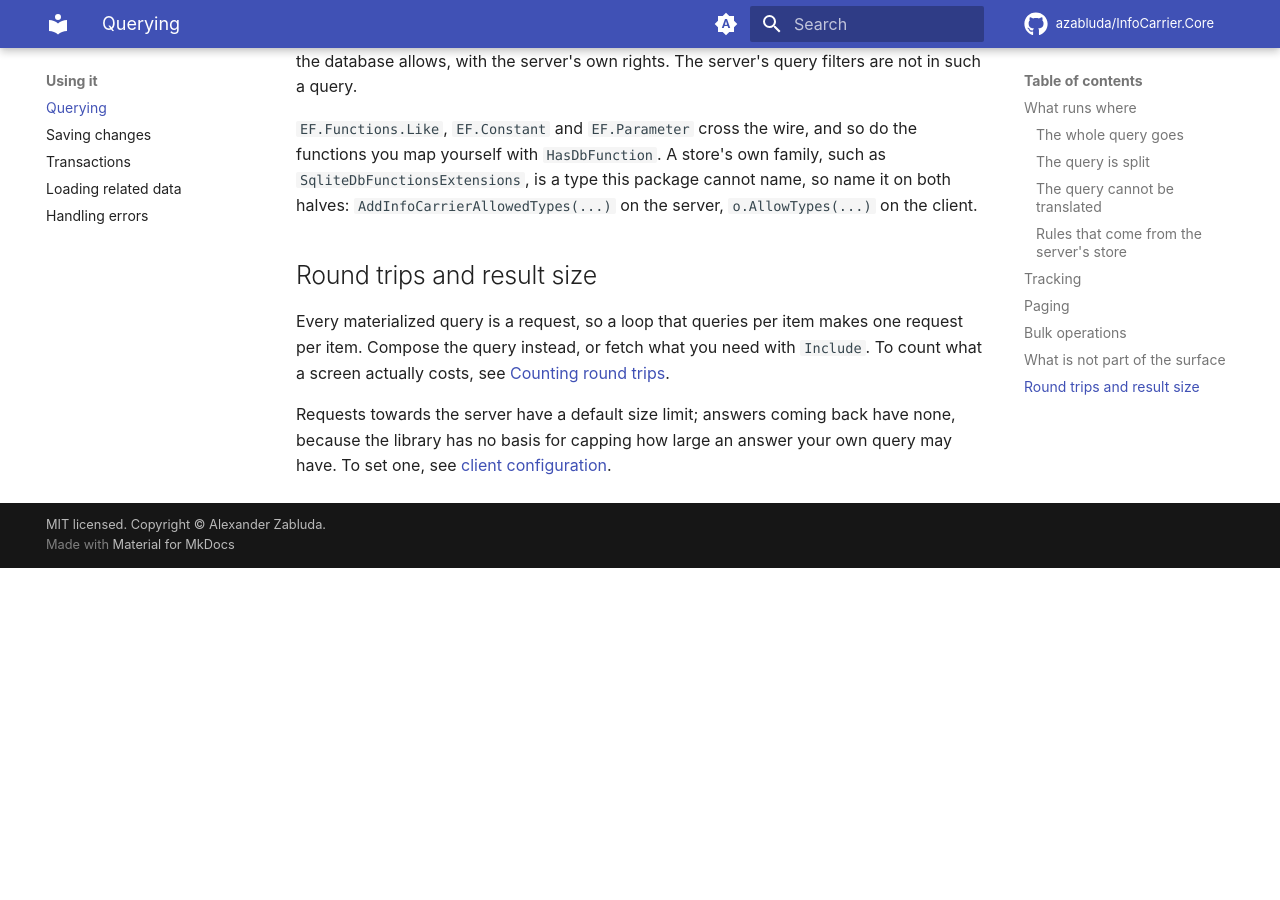
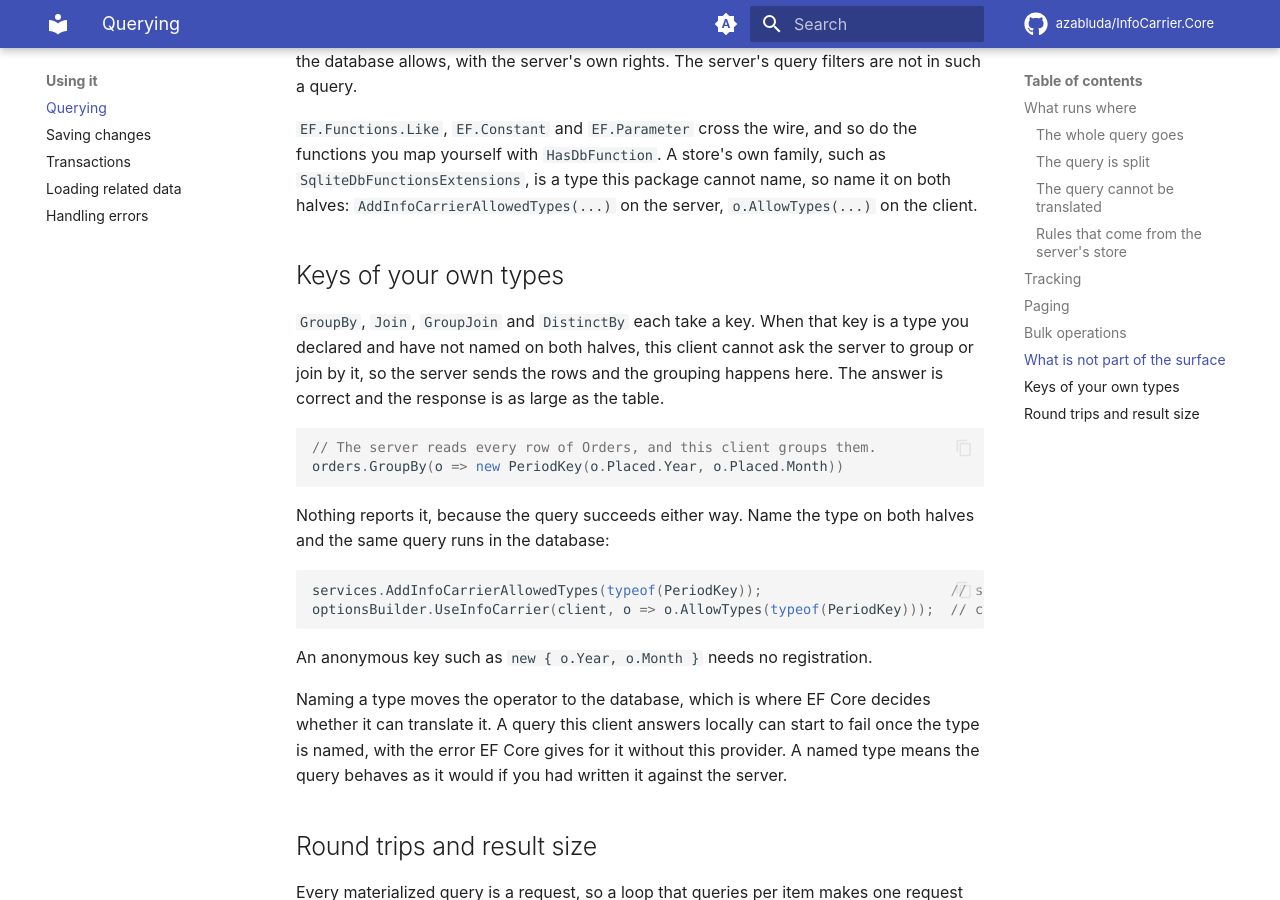
Before and after one commit to azabluda/InfoCarrier.Core, an MkDocs documentation site: the page built from website/docs/guide/querying.md, in a window 1280 px wide and 900 px high, scrolled down 3622 px. Built offline with MkDocs 1.6.1 and Material for MkDocs 9.7.7, drawn with Linux system fonts in a browser that asks for light colours; comment, search, counter and statistics services are not loaded; before the commit the page ends 4190 px from its top, so only the background shows below that.

Commit message:
`AllowTypes` decides where a query runs, and the pages only said it stops a refusal (#132)
All five pages that describe `AllowTypes` framed it as "register this or your query is
refused", and every example was an `EF.Functions` family. The measurement behind #130 and
#131 showed the other half: a key of a type the application declared keeps its `GroupBy`,
`Join`, `GroupJoin` or `DistinctBy` on the client, so the server sends every row.

The asymmetry is why this is worth a section rather than a clause. A refusal sends a
reader to the documentation. A correct answer sends them nowhere, so the page that would
help is the one they have no reason to open, and nothing else reports it.

`guide/querying` gains the section, including the consequence a caller needs before they
reach for the fix: naming a type moves the operator to the database, which is where EF
Core decides whether it can translate it, so a query this client answered locally can
start to raise EF Core's own refusal. `configuration/client` gains two sentences and a
link on the row that had described the `EF.Functions` case alone.

Budgets raised to 1080 and 950, and `docs/doc-style.md` carries the entry that says why.
Links, budgets and `mkdocs --strict` all pass. Humanizer run on the result, which found
two passive constructions and one sentence that made the same claim twice.

Co-authored-by: Claude Opus 5 <noreply@anthropic.com>

````diff
--- a/website/docs/guide/querying.md
+++ b/website/docs/guide/querying.md
@@ -161,6 +161,33 @@ map yourself with `HasDbFunction`. A store's own family, such as `SqliteDbFuncti
 a type this package cannot name, so name it on both halves: `AddInfoCarrierAllowedTypes(...)` on
 the server, `o.AllowTypes(...)` on the client.
 
+## Keys of your own types
+
+`GroupBy`, `Join`, `GroupJoin` and `DistinctBy` each take a key. When that key is a type you
+declared and have not named on both halves, this client cannot ask the server to group or join by
+it, so the server sends the rows and the grouping happens here. The answer is correct and the
+response is as large as the table.
+
+```csharp
+// The server reads every row of Orders, and this client groups them.
+orders.GroupBy(o => new PeriodKey(o.Placed.Year, o.Placed.Month))
+```
+
+Nothing reports it, because the query succeeds either way. Name the type on both halves and the
+same query runs in the database:
+
+```csharp
+services.AddInfoCarrierAllowedTypes(typeof(PeriodKey));                       // server
+optionsBuilder.UseInfoCarrier(client, o => o.AllowTypes(typeof(PeriodKey)));  // client
+```
+
+An anonymous key such as `new { o.Year, o.Month }` needs no registration.
+
+Naming a type moves the operator to the database, which is where EF Core decides whether it can
+translate it. A query this client answers locally can start to fail once the type is named, with
+the error EF Core gives for it without this provider. A named type means the query behaves as it
+would if you had written it against the server.
+
 ## Round trips and result size
 
 Every materialized query is a request, so a loop that queries per item makes one request per item.
````
Also changed, not shown: docs/doc-style.md (+1 -0 lines), website/docs/configuration/client.md (+1 -1 lines), 1 other file.
